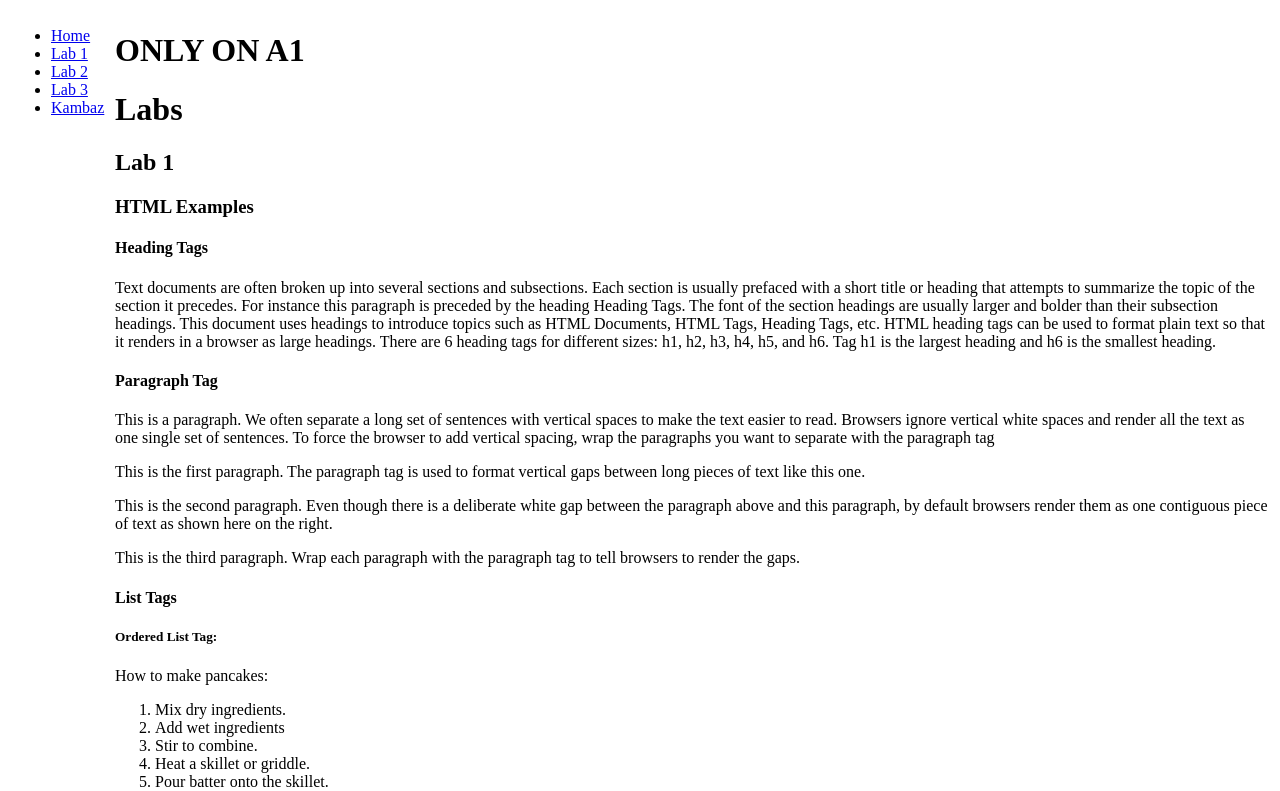
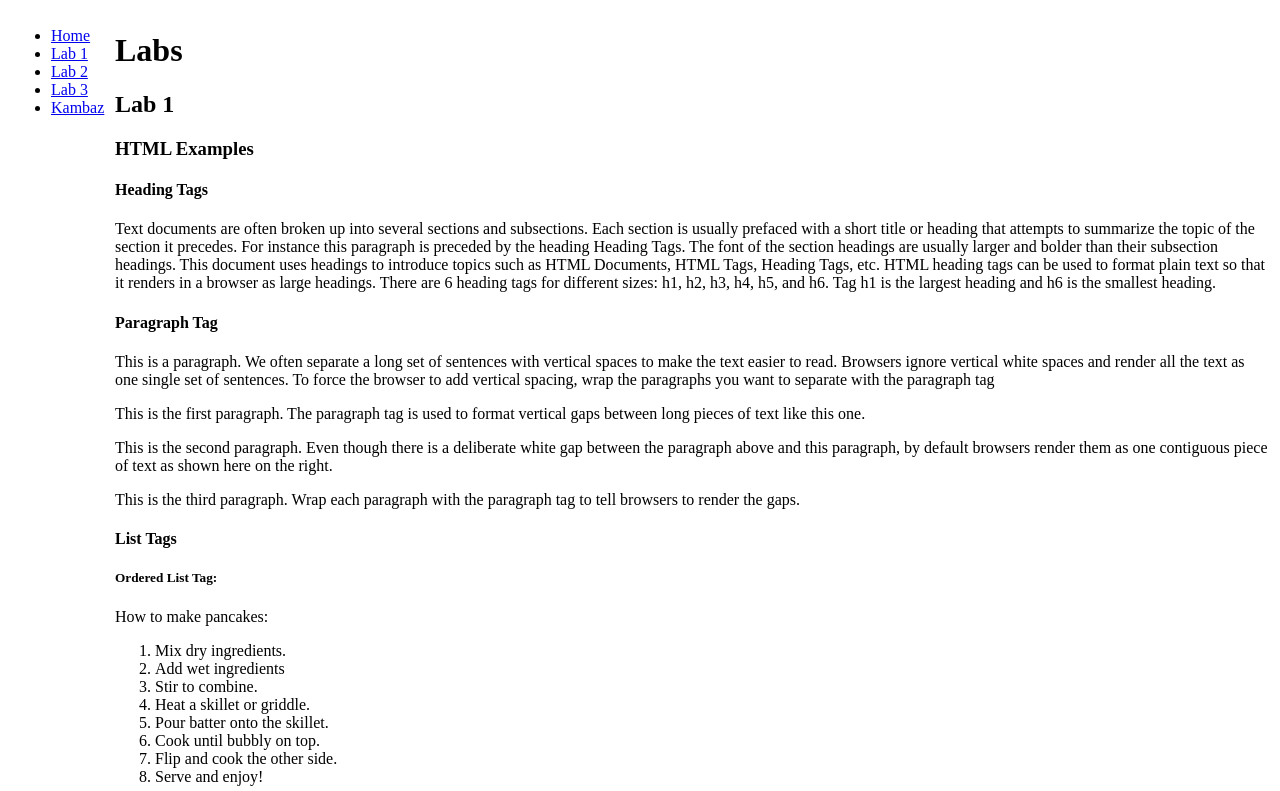
Before and after one commit to estebanpuyanas/cs4550-webdev, a Next.js app: page /labs/lab1 in a window 1280 px wide. Shown: the top 791 px of the page. Built offline with nearby package versions, Linux system fonts and the light colour scheme.

Commit message:
changed git branch on vercel prod

```diff
--- a/app/labs/lab1/page.tsx
+++ b/app/labs/lab1/page.tsx
@@ -2,7 +2,6 @@
 export default function Lab1() {
   return (
     <div id="wd-lab1">
-      <h1>ONLY ON A1</h1>
       <h1>Labs</h1>
       <h2>Lab 1</h2>
       <h3>HTML Examples</h3>
```
